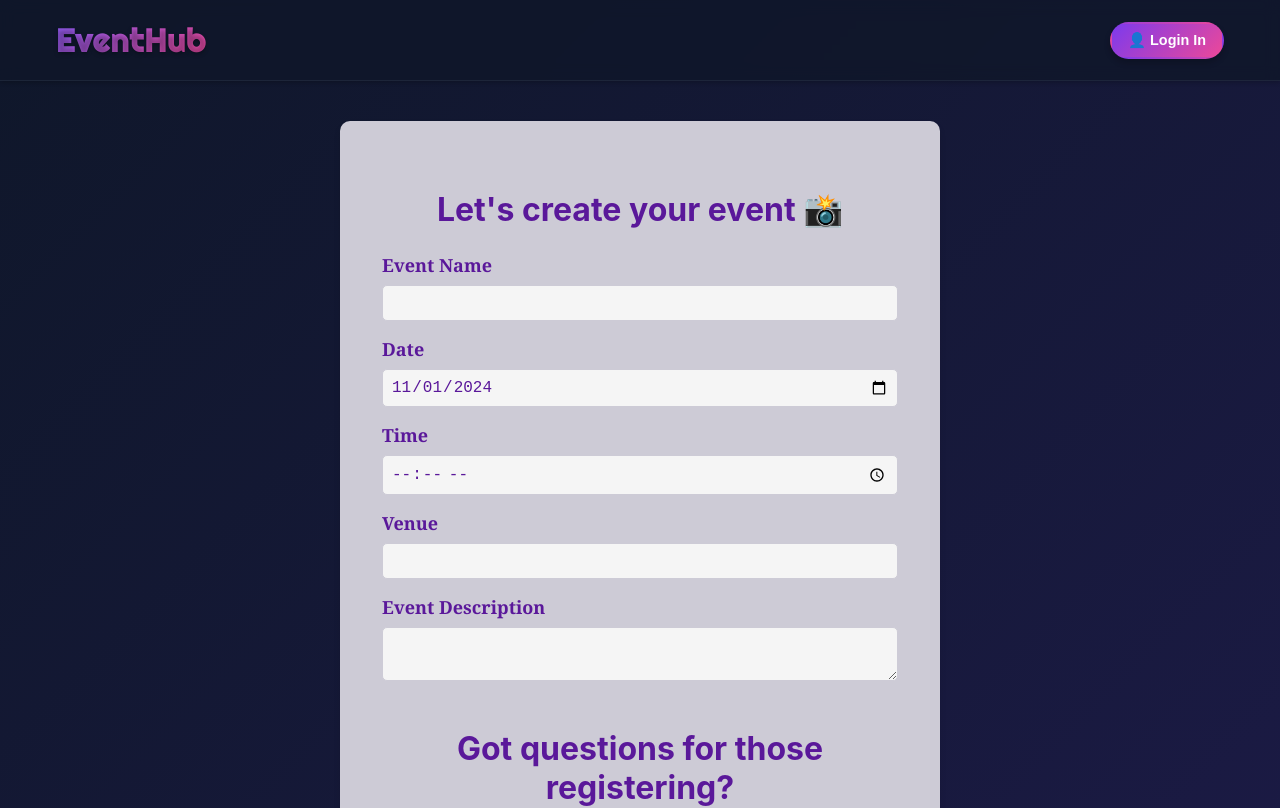
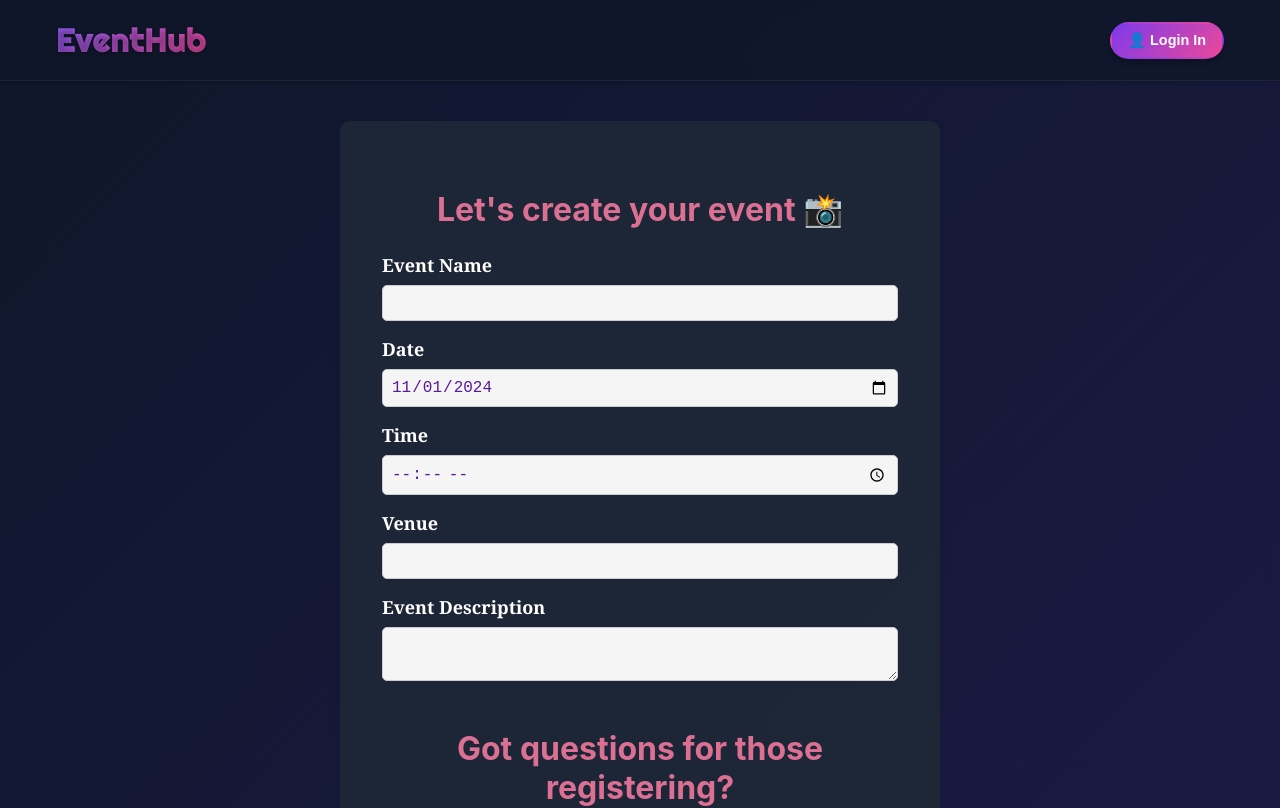
Before and after one commit to Jain2003/event-hub, a Next.js app in the folder nextjs-app/: page /create in a window 1280 px wide. Shown: the top 808 px of the page. Built offline with nearby package versions, Linux system fonts and the light colour scheme.

Commit message:
Theme changed

```diff
--- a/nextjs-app/pages/create.js
+++ b/nextjs-app/pages/create.js
@@ -65,6 +65,12 @@ export default function EventForm() {
 
         {/* Form to add a new question */}
         <h3 className={styles.title}>Got questions for those registering?</h3>
+        {questions.map((question, index) => (
+            <div key={index} className={styles.question}>
+              <label className={styles.label}>{question.label}</label>
+              <input type={question.type} name={question.label} required className={styles.input} />
+            </div>
+          ))}
       <div className={styles.addQuestion}>
         <input
           type="text"
--- a/nextjs-app/styles/EventForm.module.css
+++ b/nextjs-app/styles/EventForm.module.css
@@ -54,7 +54,7 @@
 /* RegistrationForm.module.css */
 
 .container {
-  background-color: #cdcbd6; /* Soft purple background */
+  background-color: rgba(31, 41, 55, 0.9); /* Soft purple background */
   width: 80%;
   max-width: 600px;
   margin: 50px auto;
@@ -72,7 +72,7 @@
   font-size: 2rem;
   text-align: center;
   margin-bottom: 1.5rem;
-  color: #5a189a; /* Bright purple text */
+  color: palevioletred; /* Bright purple text */
   font-weight: bold;
 }
 
@@ -127,7 +127,7 @@
 .label {
   margin-bottom: 0.5rem;
   font-weight: bold;
-  color: #5a189a; /* Bright purple label text */
+  color: white; /* Bright purple label text */
 }
 
 .submitButton {
```
